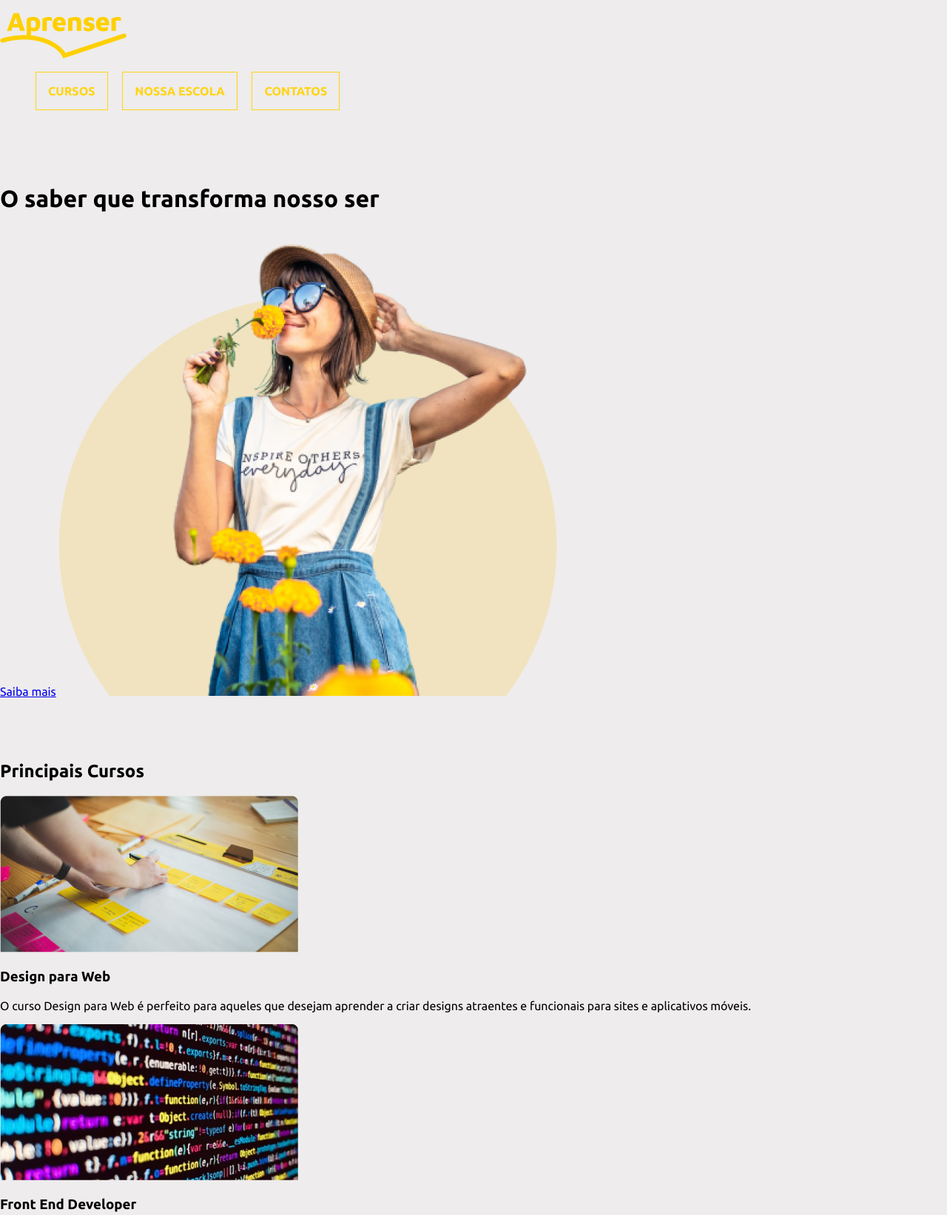
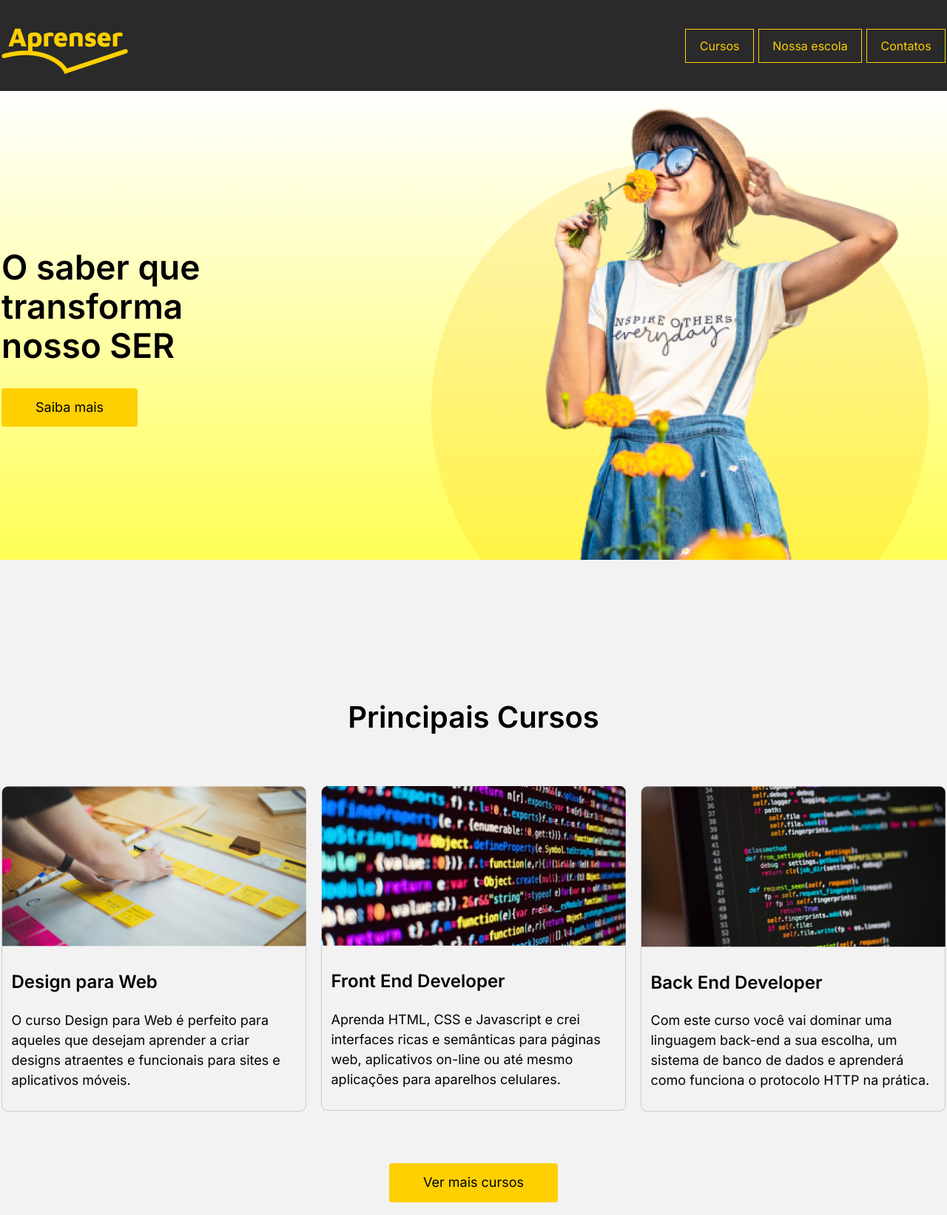
Before and after one commit to AndsonMaciel/projeto4-udemy_aprenser, a plain HTML site: page index.html in a window 1280 px wide. Shown: the top 1643 px of the page at 74% size. Drawn offline with Linux system fonts and the light colour scheme; a web font is replaced by a local one.

Commit message:
Projeto com todas as modificações ja inseridas
finalizando o codigo css, com algums alterações no html com algumas classes sendo inseridas. alem de incluir um menu dinamico que escrole ao clicar na opção do menu e retornando ao topo ao clicar na logo do site

```diff
--- a/css/estilo.css
+++ b/css/estilo.css
@@ -1,50 +1,202 @@
-:root{
-    --large-default-padding: 6.5em;
-    --medium-default-padding: 4em;
-}
-body{
-    margin: 0;
-    padding: 0;
-    font-family: 'Ubuntu', sans-serif;
-    background-color: #eeecec
+:root {
+    --primary-color: #fed001;
 }
 
-.header-top{
-    background-color: #252525;
+html {
+    font-size: 62.5%;
+    font-family: 'Inter', sans-serif;
+    font-weight: 400;
+}
+
+p,
+a {
+    font-size: 1.6rem;
+}
+
+h1 {
+    font-size: 4.6rem;
+}
+
+h2 {
+    font-size: 4rem;
+}
+
+nav a {
+    color: inherit;
+}
+
+.upper {
+    text-transform: uppercase;
+}
+
+.btn {
+    background-color: var(--primary-color);
+    border-radius: 4px;
+    font-size: 1.8rem;
+    text-decoration: none;
+    padding: 1.6rem 4.6rem;
+    display: inline-block;
+    color: inherit;
+}
+
+.wrapperContainer {
+    padding-top: 1px;
+}
+
+.wrapperContainer-dark {
+    background-color: #2a2a2a;
+    color: #fafafa;
+}
+
+.wrapperContainer-light {
+    background-color: #f2f2f2;
+}
+
+.wrapperContainer-dark2 {
+    background-color: #003464;
+    color: #fafafa;
+}
+
+.wrapperContainer-fixed {
+    position: sticky;
+    width: 100%;
+    top: 0;
+    left: 0;
+}
+
+.wrapperContainer-padded {
+    padding-top: 12rem;
+}
+
+.container {
+    max-width: 127.6rem;
+    margin: auto;
+}
+
+.section_title {
+    padding: 7rem 0;
+    text-align: center;
+    margin: 0;
+}
+
+.section_btn {
+    margin: 7rem 0;
+}
+
+.header {
     display: flex;
     justify-content: space-between;
     align-items: center;
+    color: var(--primary-color);
+    padding: 2rem 0;
 }
 
-.logotipo{
-    margin: 0 2em;
-    padding: 1.8em;
+.header_nav ul {
+    display: flex;
+    gap: .6rem;
+    list-style-type: none;
 }
 
-.header-nav ul{
-    margin-right: 1.6em;
+.header_nav a {
+    padding: .75em 1.15em;
+    border: solid 1px;
+    text-decoration: none;
 }
 
-.header-nav li{
-    list-style-type: none;
-    display: inline-block;
-    padding: 1em .5em;
+.header_nav a:hover {
+    background-color: black;
 }
 
-.header-nav a{
-    text-decoration: none;
-    color: #ffd413;
-    text-transform: uppercase;
-    font-weight: bold;
-    border: 1px solid;
-    padding: 1em;
+.wrapperContainer-hero {
+    background-image: linear-gradient(transparent, rgba(255, 255, 86));
 }
 
-.header-nav a:hover{
-    color:#252525;
-    background-color: #ffd413;
+.heroBanner {
+    display: flex;
+    justify-content: space-between;
+    align-items: center;
+    gap: 20rem;
 }
 
+.hero_title {
+    margin: 4rem;
+}
+
+.cursos {
+    text-align: center;
+}
+
+.cursosContainer {
+    display: flex;
+    text-align: left;
+    gap: 2rem;
+}
+
+.curso_card {
+    /* border: 1px solid #949494;
+    border-radius: 10px;
+    overflow: hidden;
+    flex-grow: 1;
+    flex-shrink: 1;
+    flex-basis: 0; */
+
+    flex: 1px;
+}
+
+.curso_card img {
+    display: block;
+    width: 100%;
+}
+
+.curso_card h3 {
+    font-size: 2.4rem;
+}
+
+.curso_card p {
+    font-size: 1.8rem;
+    line-height: 1.5;
+}
+
+.cursos_card_content {
+    padding: 1rem 1.25rem;
+    border: 1px solid #ccc;
+    border-radius: 0 0 8px 8px;
+    border-top: transparent;
+}
+
+.escola {
+    display: flex;
+    gap: 7rem;
+    padding-top: 6rem;
+}
+
+.escola_title {
+    font-size: 3.2rem;
+    margin-top: 2rem;
+}
+
+.escola p {
+    font-size: 1.8rem;
+    line-height: 1.5;
+}
+
+.contatos_address {
+    text-align: right;
+    font: normal 400 1.8rem 'Inter', sans-serif;
+    padding: 3rem 0;
+}
+
+.footer {
+    font-size: 1.6rem;
+    text-align: center;
+    padding: 4.5rem;
+}
+
+.footer a {
+    color: inherit;
+}
+
+/*
 .hero{
     background-image: linear-gradient(to top, #ffd413, white);
     display: flex;
@@ -179,4 +331,4 @@ body{
     text-align: center;
     color:white;
     text-shadow: 1px 1px 1px black;
-}
+} */
--- a/index.html
+++ b/index.html
@@ -16,11 +16,13 @@
 </head>
 
 <body>
-    <div class="wrapperContainer-dark">
-        <header class="header">
-            <img src="imagens/logoAprenser.png" alt="Aprenser">
+    <div id="topo"></div>
+    <div class="wrapperContainer  wrapperContainer-dark wrapperContainer-fixed">
 
-            <nav class="header-nav">
+        <header class="header container">
+            <a href="#topo"><img src="imagens/logoAprenser.png" alt="Aprenser"></a>
+
+            <nav class="header_nav">
                 <ul>
                     <li><a href="#cursos">Cursos</a></li>
                     <li><a href="#escola">Nossa escola</a></li>
@@ -30,22 +32,25 @@
         </header>
     </div>
 
-    <div class="wrapperContainer-hero">
+    <div class="wrapperContainer wrapperContainer-hero">
         <section class="container heroBanner">
-            <h1>O saber que transforma nosso <span class="uppercase">ser</span></h1>
-            <a href="#" class="btn">Saiba mais</a>
+            <div class="header_content">
+                <h1>O saber que transforma nosso <span class="upper">ser</span></h1>
+                <a href="#" class="btn">Saiba mais</a>
+            </div>
+
             <img src="imagens/HeroImage.png" alt="Mulher cheirando uma flor">
         </section>
     </div>
 
-    <div class="wrapperContainer-light">
-        <section class="cursosContainer" id="cursos">
-            <h2>Principais Cursos</h2>
+    <div class="wrapperContainer wrapperContainer-light wrapperContainer-padded" id="cursos">
+        <section class="cursos container">
+            <h2 class="section_title">Principais Cursos</h2>
             <div class="cursosContainer">
-                <article class="curso-card">
+                <article class="curso_card">
                     <img src="imagens/curso-design.png" alt="Designer Web">
 
-                    <div class="cursos-card_content">
+                    <div class="cursos_card_content">
                         <h3>Design para Web</h3>
                         <p>O curso Design para Web é perfeito para aqueles que desejam aprender a criar designs
                             atraentes e
@@ -53,10 +58,10 @@
                     </div>
                 </article>
 
-                <article class="curso-card">
+                <article class="curso_card">
                     <img src="imagens/curso-design-1.png" alt="Front End">
 
-                    <div class="cursos-card_content">
+                    <div class="cursos_card_content">
                         <h3>Front End Developer</h3>
                         <p>Aprenda HTML, CSS e Javascript e crei interfaces ricas e semânticas para páginas web,
                             aplicativos
@@ -65,10 +70,10 @@
                     </div>
                 </article>
 
-                <article class="curso-card">
+                <article class="curso_card">
                     <img src="imagens/curso-design-2.png" alt="Back End Developer">
 
-                    <div class="cursos-card_content">
+                    <div class="cursos_card_content">
                         <h3>Back End Developer</h3>
                         <p>Com este curso você vai dominar uma linguagem back-end a sua escolha, um sistema de banco de
                             dados e
@@ -77,41 +82,47 @@
                 </article>
             </div>
 
-            <a href="#" class="btn">Ver mais cursos</a>
+            <a href="#" class="btn section_btn">Ver mais cursos</a>
         </section>
     </div>
 
-    <div class="wrapperContainer-dark2">
-        <section class="container" id="escola">
+    <div class="wrapperContainer wrapperContainer-dark2 wrapperContainer-padded" id="escola">
+        <section class="container escola">
             <img src="imagens/nossa-escola.png" alt="Aluna usando notebook">
-            <h2>Nossa escola</h2>
-            <p>Aprenda habilidades tecnológicas em demanda e alcance seus objetivos de carreira com a nossa escola de
-                tecnologia online. Oferecemos uma ampla gama de cursos online, desde programação e desenvolvimento de
-                software até design gráfico e análise de dados. Nossos instrutores experientes fornecerão a você um
-                ambiente de aprendizado interativo e de suporte para ajudá-lo a adquirir as habilidades necessárias para
-                ter sucesso em sua carreira. Inscreva-se agora e comece sua jornada para se tornar um profissional de
-                tecnologia bem-sucedido.</p>
+
+            <div class="escola_content">
+                <h2>Nossa escola</h2>
+                <p>Aprenda habilidades tecnológicas em demanda e alcance seus objetivos de carreira com a nossa escola
+                    de
+                    tecnologia online. Oferecemos uma ampla gama de cursos online, desde programação e desenvolvimento
+                    de
+                    software até design gráfico e análise de dados. Nossos instrutores experientes fornecerão a você um
+                    ambiente de aprendizado interativo e de suporte para ajudá-lo a adquirir as habilidades necessárias
+                    para
+                    ter sucesso em sua carreira. Inscreva-se agora e comece sua jornada para se tornar um profissional
+                    de
+                    tecnologia bem-sucedido.</p>
+            </div>
         </section>
     </div>
 
-    <div class="wrapperContainer-light">
-        <section class="container" id="Contatos">
-            <h2>Contato</h2>
+    <div class="wrapperContainer wrapperContainer-light wrapperContainer-padded" id="contatos">
+        <section class="container">
+            <h2 class="section_title">Contatos</h2>
             <iframe
                 src="https://www.google.com/maps/embed?pb=!1m18!1m12!1m3!1d3507.6997171791704!2d-52.821732125381736!3d-28.45846705955499!2m3!1f0!2f0!3f0!3m2!1i1024!2i768!4f13.1!3m3!1m2!1s0x94fd493b24699437%3A0xdb26ce86faa682a9!2sAv.%20Dr.%20Waldomiro%20Graeff%2C%201233%20-%20Centro%2C%20N%C3%A3o-Me-Toque%20-%20RS%2C%2099470-000!5e0!3m2!1spt-BR!2sbr!4v1694790076911!5m2!1spt-BR!2sbr"
                 width="100%" height="525" style="border:0;" allowfullscreen="" loading="lazy"
                 referrerpolicy="no-referrer-when-downgrade"></iframe>
 
-            <address>
-                Av. da Liberdade, 1001<br>
+            <address class="contatos_address">Av. da Liberdade, 1001<br>
                 Tel.: +351 21 123 456 <br>
                 E-mail: contato@aprenser.com
             </address>
         </section>
     </div>
 
-    <div class="wrapperContainer-dark">
-        <footer>Desenvolvido por <a href="#">Andson Maciel</a></footer>
+    <div class="wrapperContainer wrapperContainer-dark">
+        <footer class="footer">Desenvolvido por <a href="#">Andson Maciel</a></footer>
     </div>
 </body>
 
```
